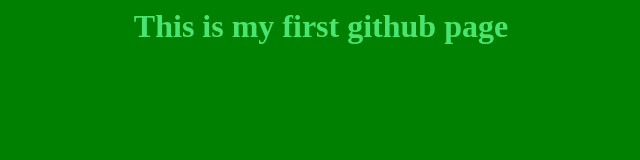
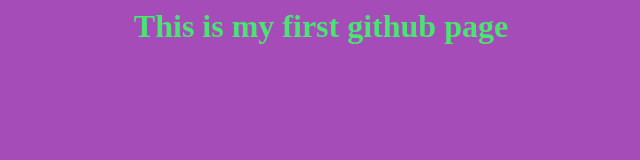
Before and after one commit to Milena-Juarez/MyfirsWebsite, a plain HTML site: page index.html in a window 1280 px wide. Shown: the whole page, without its empty margins (319-959 px from the left). Drawn offline with Linux system fonts and the light colour scheme.

Commit message:
Update index.html

```diff
--- a/index.html
+++ b/index.html
@@ -9,7 +9,7 @@
 
   <style>
     body {
-    background-color:green;
+    background-color:#a64cb9ff;
     color:#4ae472;
     text-align:center;
     }
```
